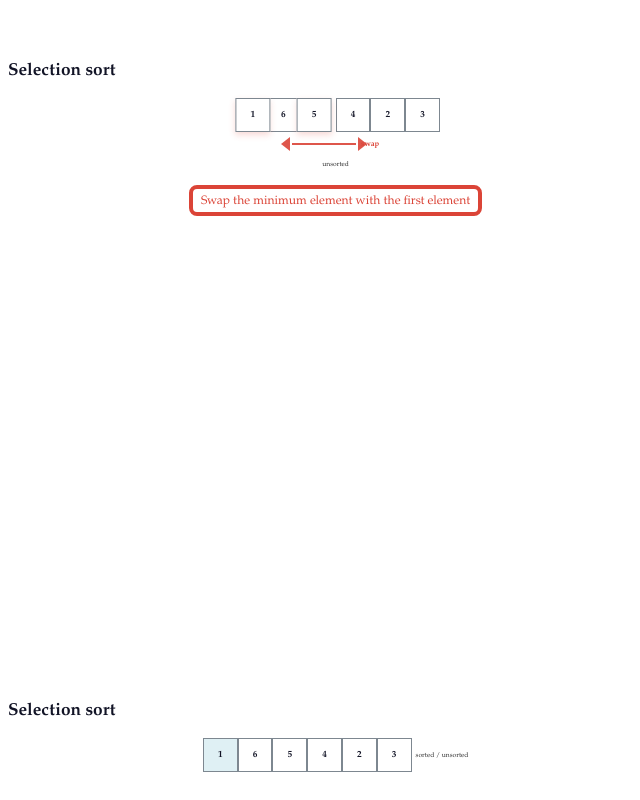
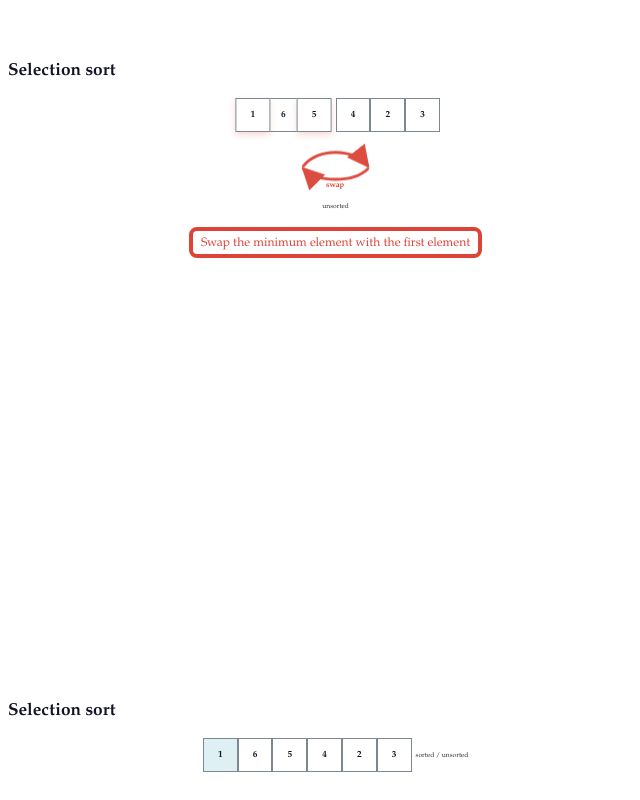
Before and after one commit to zingzuan/cs302-divide-and-conquer-reveal, a website built with Vite: page index.html in a window 1280 px wide. Shown: the part 1720-2520 px from the top of the page, without its empty margins (0-640 px from the left). Built offline with nearby package versions, Linux system fonts and the light colour scheme; what reveal.js would draw is missing.

Commit message:
Refine selection sort curved swap animation

```diff
--- a/src/main.js
+++ b/src/main.js
@@ -171,10 +171,22 @@ function selectionFrame(page) {
   };
   const activeSwap = swapPairs[page];
   const swapMoves = activeSwap ? {
-    [activeSwap[0]]: { x: (activeSwap[1] - activeSwap[0]) * 2.05, y: -1.25 },
-    [activeSwap[1]]: { x: (activeSwap[0] - activeSwap[1]) * 2.05, y: 1.25 }
+    [activeSwap[0]]: { x: (activeSwap[1] - activeSwap[0]) * 2.05, y: -1.65 },
+    [activeSwap[1]]: { x: (activeSwap[0] - activeSwap[1]) * 2.05, y: 1.65 }
   } : null;
-  const swap = activeSwap ? '<div class="swap-mark animated-swap-mark"><i></i><span>swap</span></div>' : '';
+  const swap = activeSwap ? `
+    <div class="swap-mark animated-swap-mark" aria-label="swap">
+      <svg class="swap-curves" viewBox="0 0 120 48" role="img" aria-hidden="true">
+        <defs>
+          <marker id="swap-arrow-head" markerWidth="8" markerHeight="8" refX="7" refY="4" orient="auto">
+            <path d="M0,0 L8,4 L0,8 Z"></path>
+          </marker>
+        </defs>
+        <path class="swap-curve swap-curve-top" d="M14 30 C 34 4, 86 4, 106 30" />
+        <path class="swap-curve swap-curve-bottom" d="M106 34 C 86 54, 34 54, 14 34" />
+      </svg>
+      <span>swap</span>
+    </div>` : '';
   const codePanel = page >= 28 ? selectionPythonForPage(page) : page >= 22 ? algoSelectionForPage(page) : '';
   const body = `
     <div class="selection-layout">
@@ -567,7 +579,7 @@ function updateStaticPdfPage() {
 
 function replaySelectionSwap() {
   const currentSlide = deck.getCurrentSlide();
-  const animated = currentSlide?.querySelectorAll('.swap-cell, .swap-mark i, .animated-swap-mark span') || [];
+  const animated = currentSlide?.querySelectorAll('.swap-cell, .swap-curve, .animated-swap-mark span') || [];
   animated.forEach((element) => {
     element.style.animation = 'none';
     void element.offsetWidth;
--- a/src/styles.css
+++ b/src/styles.css
@@ -177,16 +177,12 @@
   z-index: 8;
 }
 
-.obj-cell.swap-arc-down {
-  animation-delay: 0.04s;
-}
-
 @keyframes selection-swap {
   0% {
     transform: translate(0, 0);
   }
   45% {
-    transform: translate(calc(var(--swap-x) * 0.5), calc(var(--swap-y) * 1.35)) scale(1.08);
+    transform: translate(calc(var(--swap-x) * 0.5), calc(var(--swap-y) * 1.1)) scale(1.06);
   }
   100% {
     transform: translate(var(--swap-x), 0);
@@ -553,33 +549,54 @@
 .swap-mark {
   align-items: center;
   display: flex;
-  gap: 0.35rem;
+  flex-direction: column;
+  gap: 0.12rem;
   justify-content: center;
-  margin: 0.2rem 0;
-}
-
-.swap-mark i {
-  animation: swap-pulse 2.2s cubic-bezier(0.25, 0.8, 0.25, 1) both;
-  background: var(--red);
-  display: inline-block;
-  height: 0.14rem;
-  position: relative;
-  width: 4rem;
-}
-
-.animated-swap-mark span {
-  animation: swap-label-pop 2.2s cubic-bezier(0.25, 0.8, 0.25, 1) both;
-}
-
-@keyframes swap-pulse {
+  margin: 0.45rem auto 0.2rem;
+  min-height: 3rem;
+  width: fit-content;
+}
+
+.swap-curves {
+  display: block;
+  height: 2.1rem;
+  overflow: visible;
+  width: 6.2rem;
+}
+
+.swap-curve {
+  animation: swap-curve-draw 2.2s cubic-bezier(0.25, 0.8, 0.25, 1) both;
+  fill: none;
+  marker-end: url("#swap-arrow-head");
+  stroke: var(--red);
+  stroke-linecap: round;
+  stroke-linejoin: round;
+  stroke-width: 4;
+}
+
+.swap-curves marker path {
+  fill: var(--red);
+}
+
+.swap-curve-bottom {
+  animation-delay: 0.08s;
+}
+
+@keyframes swap-curve-draw {
   0%, 100% {
-    opacity: 0.9;
-    transform: scaleX(1);
+    opacity: 0.95;
+    stroke-dasharray: 140;
+    stroke-dashoffset: 0;
   }
   45% {
     opacity: 1;
-    transform: scaleX(1.45);
+    stroke-dasharray: 140;
+    stroke-dashoffset: 55;
   }
+}
+
+.animated-swap-mark span {
+  animation: swap-label-pop 2.2s cubic-bezier(0.25, 0.8, 0.25, 1) both;
 }
 
 @keyframes swap-label-pop {
@@ -587,30 +604,8 @@
     transform: translateY(0);
   }
   45% {
-    transform: translateY(-0.42rem) scale(1.08);
+    transform: translateY(0.12rem) scale(1.08);
   }
-}
-
-.swap-mark i::before {
-  border-bottom: 0.45rem solid transparent;
-  border-right: 0.6rem solid var(--red);
-  border-top: 0.45rem solid transparent;
-  content: "";
-  left: -0.7rem;
-  position: absolute;
-  top: 50%;
-  transform: translateY(-50%);
-}
-
-.swap-mark i::after {
-  border-bottom: 0.45rem solid transparent;
-  border-left: 0.6rem solid var(--red);
-  border-top: 0.45rem solid transparent;
-  content: "";
-  position: absolute;
-  right: -0.7rem;
-  top: 50%;
-  transform: translateY(-50%);
 }
 
 .swap-mark span {
```
